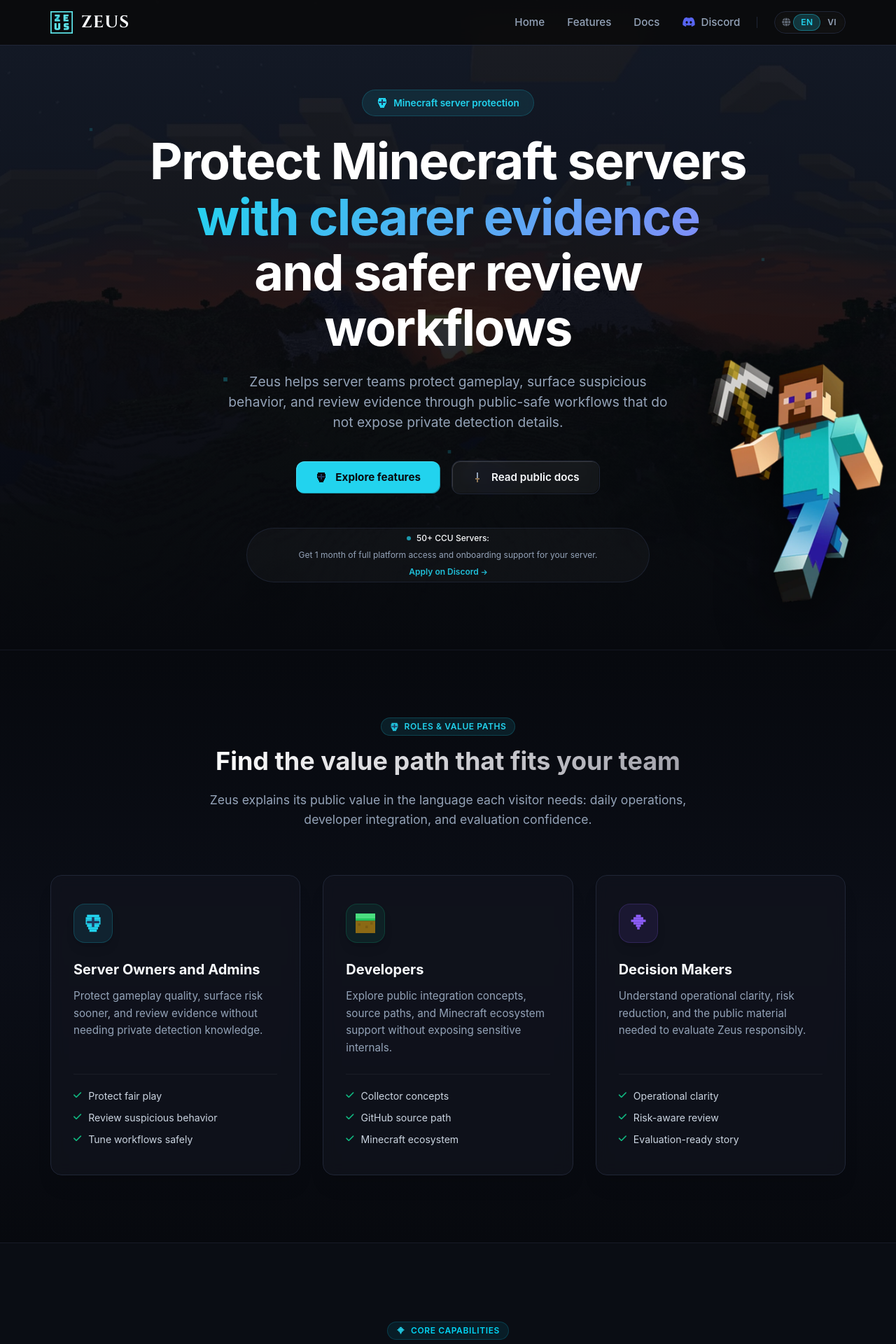
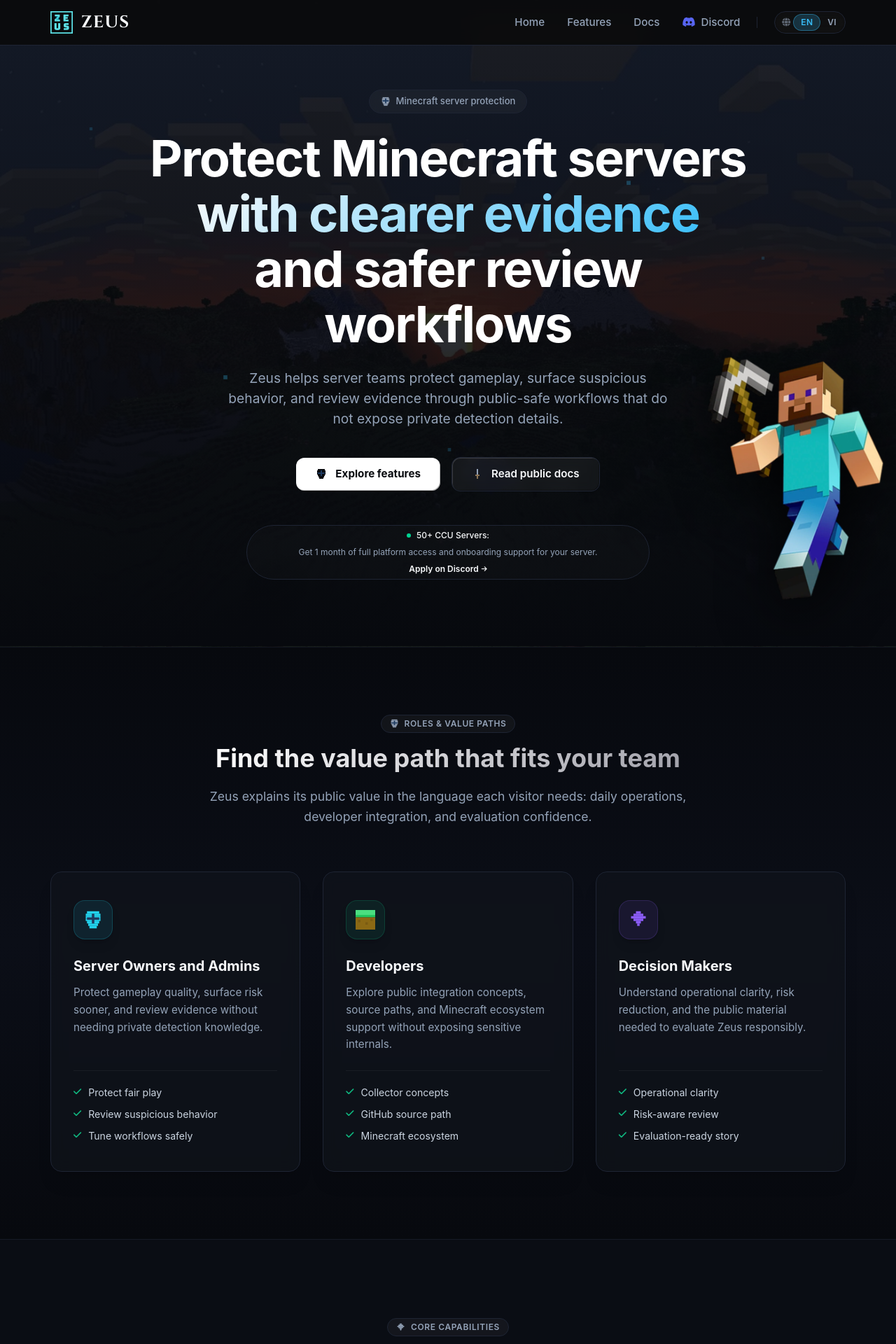
Before and after one commit to zeus-anticheat/zeus_preview, a React (Vite) app: page / in a window 1280 px wide. Shown: the top 1920 px of the page at 70% size. Built offline with nearby package versions, Linux system fonts and the light colour scheme.

Commit message:
style: reduce high-saturation cyan/glow accents in favor of clean modern engineering aesthetics

```diff
--- a/src/components/AudiencePaths.tsx
+++ b/src/components/AudiencePaths.tsx
@@ -14,8 +14,8 @@
 
       <div className="container-custom">
         <div className="max-w-[760px] mx-auto text-center mb-16 flex flex-col items-center">
-          <div className="inline-flex items-center gap-2 px-3 py-1 rounded-full bg-accent/10 border border-accent/20 text-accent text-xs font-semibold uppercase tracking-wider mb-4">
-            <MinecraftIcon type="shield" size={13} color="#22d3ee" />
+          <div className="inline-flex items-center gap-2 px-3 py-1 rounded-full bg-white/[0.04] border border-card-border text-text-sec text-xs font-semibold uppercase tracking-wider mb-4">
+            <MinecraftIcon type="shield" size={13} color="#94a3b8" />
             Roles & Value Paths
           </div>
           <h2 className="text-3xl md:text-4xl font-bold mb-4 text-gradient">{content.heading}</h2>
@@ -25,7 +25,7 @@
         <div className="grid-layout grid-3">
           {content.cards.map((card) => (
             <article
-              className="glass-card flex flex-col p-7 hover:-translate-y-1.5 transition-all duration-300 bg-[rgba(15,19,29,0.7)] border-card-border hover:border-accent/40 shadow-xl"
+              className="glass-card flex flex-col p-7 hover:-translate-y-1.5 transition-all duration-300 bg-[rgba(15,19,29,0.7)] border-card-border hover:border-slate-600 shadow-xl"
               key={card.id}
             >
               <div
--- a/src/components/Features.tsx
+++ b/src/components/Features.tsx
@@ -15,8 +15,8 @@
 
       <div className="container-custom">
         <div className="text-center max-w-[700px] mx-auto mb-16 flex flex-col items-center">
-          <div className="inline-flex items-center gap-2 px-3 py-1 rounded-full bg-cyan-500/10 border border-cyan-500/20 text-cyan-400 text-xs font-semibold uppercase tracking-wider mb-4">
-            <MinecraftIcon type="diamond" size={13} color="#22d3ee" />
+          <div className="inline-flex items-center gap-2 px-3 py-1 rounded-full bg-white/[0.04] border border-card-border text-text-sec text-xs font-semibold uppercase tracking-wider mb-4">
+            <MinecraftIcon type="diamond" size={13} color="#94a3b8" />
             Core Capabilities
           </div>
           <h2 className="text-4xl md:text-5xl font-bold mb-4 text-gradient">{content.heading}</h2>
@@ -80,10 +80,10 @@
           </div>
 
           <div className="grid grid-cols-1 sm:grid-cols-2 lg:grid-cols-4 gap-5">
-            <div className="p-5 rounded-xl border border-card-border bg-bg-color/70 hover:border-cyan-500/40 transition-colors flex flex-col justify-between shadow-md">
+            <div className="p-5 rounded-xl border border-card-border bg-bg-color/70 hover:border-sky-500/40 transition-colors flex flex-col justify-between shadow-md">
               <div>
-                <div className="flex items-center gap-2.5 mb-2.5 text-cyan-400 font-bold text-sm">
-                  <MinecraftIcon type="shield" size={18} color="#22d3ee" />
+                <div className="flex items-center gap-2.5 mb-2.5 text-sky-400 font-bold text-sm">
+                  <MinecraftIcon type="shield" size={18} color="#38bdf8" />
                   <span>Movement & Physics</span>
                 </div>
                 <p className="text-xs text-text-sec mb-4 leading-relaxed">Deterministic simulation against vanilla bounding boxes & tick rates.</p>
--- a/src/components/Hero.tsx
+++ b/src/components/Hero.tsx
@@ -21,7 +21,7 @@
   return (
     <section className="relative pt-32 pb-24 text-center overflow-hidden mc-pixel-bg">
       {/* Background radial gradient */}
-      <div className="absolute top-[15%] left-1/2 -translate-x-1/2 w-[70vw] h-[500px] bg-[radial-gradient(circle,rgba(34,211,238,0.12)_0%,transparent_60%)] -z-10 pointer-events-none"></div>
+      <div className="absolute top-[15%] left-1/2 -translate-x-1/2 w-[65vw] h-[450px] bg-[radial-gradient(circle,rgba(56,189,248,0.06)_0%,transparent_65%)] -z-10 pointer-events-none"></div>
 
       {/* Floating Minecraft particles */}
       <div className="mc-particle" style={{ top: '20%', left: '10%', animationDelay: '0s' }}></div>
@@ -37,13 +37,13 @@
             <img
               src="/steve.webp"
               alt="Minecraft Steve"
-              className="w-full h-auto drop-shadow-[0_20px_40px_rgba(0,0,0,0.7)] filter drop-shadow-[0_0_25px_rgba(34,211,238,0.2)]"
+              className="w-full h-auto drop-shadow-[0_20px_40px_rgba(0,0,0,0.8)]"
             />
           </div>
 
           {/* Badge */}
-          <div className="inline-flex items-center gap-2 bg-[rgba(34,211,238,0.1)] text-accent px-5 py-2 rounded-[20px] text-[0.85rem] font-semibold mb-6 border border-[rgba(34,211,238,0.2)] backdrop-blur-sm break-words relative z-10">
-            <MinecraftIcon type="shield" size={16} color="#22d3ee" />
+          <div className="inline-flex items-center gap-2 bg-white/[0.04] text-text-sec px-4 py-1.5 rounded-full text-[0.82rem] font-medium mb-6 border border-card-border backdrop-blur-sm break-words relative z-10">
+            <MinecraftIcon type="shield" size={14} color="#94a3b8" />
             {content.badge}
           </div>
 
@@ -59,7 +59,7 @@
             <a
               href="#features"
               onClick={scrollToFeatures}
-              className="inline-flex items-center justify-center gap-3 px-7 py-3 rounded-xl bg-accent text-bg-color font-bold text-[0.95rem] hover:bg-accent-hover hover:-translate-y-0.5 transition-all shadow-[0_4px_20px_rgba(34,211,238,0.25)] hover:shadow-[0_6px_25px_rgba(34,211,238,0.35)] mc-btn-tactile"
+              className="inline-flex items-center justify-center gap-3 px-7 py-3 rounded-xl bg-white text-bg-color font-bold text-[0.95rem] hover:bg-slate-200 hover:-translate-y-0.5 transition-all shadow-lg mc-btn-tactile"
             >
               <MinecraftIcon type="shield" size={16} color="#07090e" /> {content.primaryCta}
             </a>
@@ -79,12 +79,12 @@
                 href="https://discord.gg/4RR9Tuunuk"
                 target="_blank"
                 rel="noopener noreferrer"
-                className="inline-flex flex-wrap items-center justify-center gap-2 px-4 py-1.5 rounded-full bg-white/[0.03] hover:bg-white/[0.06] border border-card-border/80 hover:border-text-sec/40 transition-all text-xs text-text-sec hover:text-text-main group"
+                className="inline-flex flex-wrap items-center justify-center gap-2 px-4 py-1.5 rounded-full bg-white/[0.02] hover:bg-white/[0.05] border border-card-border hover:border-text-sec/30 transition-all text-xs text-text-sec hover:text-text-main group"
               >
-                <span className="w-1.5 h-1.5 rounded-full bg-accent/70"></span>
+                <span className="w-1.5 h-1.5 rounded-full bg-emerald-400"></span>
                 <span className="font-medium text-text-main">{freeTrialBanner.highlight}</span>
                 <span className="text-text-sec hidden sm:inline">{freeTrialBanner.text}</span>
-                <span className="inline-flex items-center gap-1 font-semibold text-accent/90 group-hover:text-accent group-hover:underline">
+                <span className="inline-flex items-center gap-1 font-semibold text-text-main group-hover:underline">
                   {freeTrialBanner.cta} <i className="fa-solid fa-arrow-right text-[9px] group-hover:translate-x-0.5 transition-transform"></i>
                 </span>
               </a>
--- a/src/components/OperationsConsole.tsx
+++ b/src/components/OperationsConsole.tsx
@@ -15,8 +15,8 @@
       <div className="container-custom">
         <div className="flex flex-col lg:flex-row gap-14 items-center">
           <div className="flex-1">
-            <div className="inline-flex items-center gap-2 px-3 py-1 bg-accent/10 border border-accent/20 text-accent text-xs font-semibold uppercase tracking-wider rounded-full mb-6">
-              <MinecraftIcon type="diamond" size={14} color="#22d3ee" />
+            <div className="inline-flex items-center gap-2 px-3.5 py-1 bg-white/[0.04] border border-card-border text-text-sec text-xs font-semibold uppercase tracking-wider rounded-full mb-6">
+              <MinecraftIcon type="diamond" size={14} color="#94a3b8" />
               {content.badge}
             </div>
             <h2 className="text-3xl md:text-5xl font-bold mb-6 leading-tight text-gradient">{content.heading}</h2>
@@ -24,7 +24,7 @@
             <div className="flex flex-wrap gap-2.5">
               {content.statusLabels.map((label) => (
                 <span className="border border-card-border bg-white/[0.03] px-3.5 py-1.5 rounded-full text-xs font-mono text-text-sec" key={label}>
-                  <span className="inline-block w-1.5 h-1.5 rounded-full bg-accent mr-2"></span>
+                  <span className="inline-block w-1.5 h-1.5 rounded-full bg-slate-400 mr-2"></span>
                   {label}
                 </span>
               ))}
@@ -35,7 +35,7 @@
             <div className="bg-[#0b0e17] border border-card-border/80 rounded-2xl shadow-2xl overflow-hidden backdrop-blur-md">
               <div className="bg-[#101422] p-4 px-6 flex items-center justify-between border-b border-card-border">
                 <span className="font-semibold text-text-main flex items-center gap-2.5 text-sm font-cinzel tracking-wider">
-                  <MinecraftIcon type="block" size={18} color="#22d3ee" />
+                  <MinecraftIcon type="block" size={18} color="#94a3b8" />
                   ZEUS PLATFORM CONSOLE
                 </span>
                 <span className="inline-flex items-center gap-1.5 text-success text-xs font-mono px-2.5 py-0.5 rounded-full bg-success/10 border border-success/20">
@@ -45,10 +45,10 @@
               </div>
               <div className="p-6 grid grid-cols-1 gap-4">
                 {content.panels.map((panel) => (
-                  <article className="bg-[#07090e] border border-card-border/60 p-5 rounded-xl hover:border-accent/30 transition-colors shadow-sm" key={panel.id}>
+                  <article className="bg-[#07090e] border border-card-border/60 p-5 rounded-xl hover:border-slate-600 transition-colors shadow-sm" key={panel.id}>
                     <div className="flex items-start gap-4">
-                      <div className="w-11 h-11 rounded-xl bg-accent/10 border border-accent/20 flex items-center justify-center shrink-0 shadow-inner">
-                        <MinecraftIcon type={panel.icon} size={22} color="#22d3ee" />
+                      <div className="w-11 h-11 rounded-xl bg-white/[0.04] border border-card-border flex items-center justify-center shrink-0 shadow-inner">
+                        <MinecraftIcon type={panel.icon} size={22} color="#94a3b8" />
                       </div>
                       <div className="flex-1">
                         <h3 className="font-bold text-text-main mb-2 text-base">{panel.title}</h3>
@@ -56,7 +56,7 @@
                         <ul className="grid grid-cols-1 sm:grid-cols-3 gap-2 list-none p-0 m-0">
                           {panel.items.map((item) => (
                             <li className="text-[0.78rem] text-text-sec bg-white/[0.03] border border-white/5 rounded-lg px-3 py-2 font-mono flex items-center gap-1.5" key={item}>
-                              <span className="w-1 h-1 rounded-full bg-accent"></span>
+                              <span className="w-1 h-1 rounded-full bg-slate-500"></span>
                               <span>{item}</span>
                             </li>
                           ))}
--- a/src/index.css
+++ b/src/index.css
@@ -3,16 +3,16 @@
 
 :root {
   --bg-color: #07090e;
-  --card-bg: #12151e;
-  --card-border: #202636;
+  --card-bg: #11141c;
+  --card-border: #1e2433;
   --text-main: #f8fafc;
   --text-sec: #94a3b8;
-  --accent: #22d3ee;
-  --accent-hover: #06b6d4;
+  --accent: #38bdf8;
+  --accent-hover: #0ea5e9;
   --danger: #ef4444;
   --warning: #f59e0b;
   --success: #10b981;
-  --glass-bg: rgba(18, 21, 30, 0.7);
+  --glass-bg: rgba(17, 20, 28, 0.7);
 
   --font-sans: "Inter", "Plus Jakarta Sans", system-ui, -apple-system, BlinkMacSystemFont, "Segoe UI", Roboto, Helvetica, Arial, sans-serif;
   --font-heading: "Inter", "Plus Jakarta Sans", sans-serif;
@@ -78,7 +78,7 @@
 }
 
 .accent-gradient {
-  background: linear-gradient(135deg, var(--accent) 0%, #818cf8 100%);
+  background: linear-gradient(135deg, #f8fafc 0%, #38bdf8 100%);
   -webkit-background-clip: text;
   background-clip: text;
   -webkit-text-fill-color: transparent;
```
